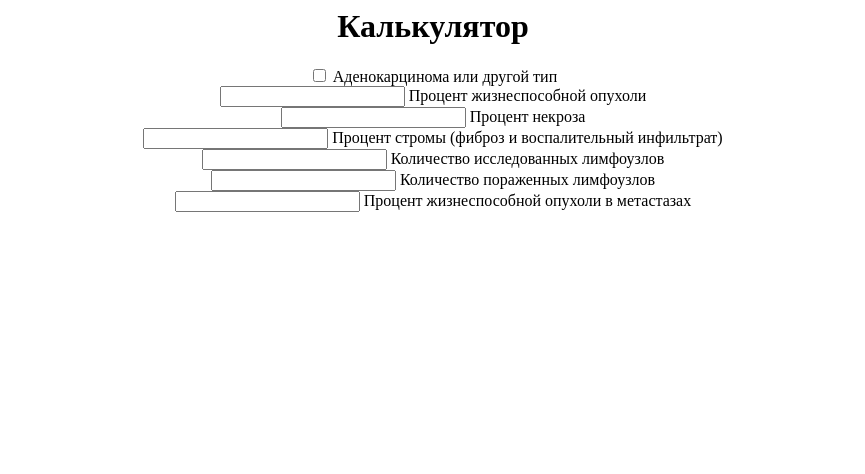
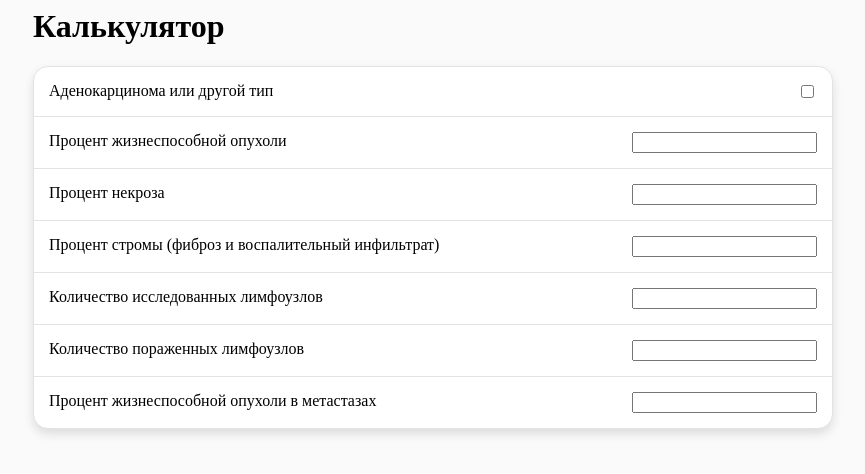
Before and after one commit to annadmitrievnashestakova/LUNGcalc, a plain HTML site: page index.html in a window 1280 px wide. Shown: the whole page, without its empty margins (207-1072 px from the left). Drawn offline with Linux system fonts and the light colour scheme.

Commit message:
gnome-like styling

```diff
--- a/css.css
+++ b/css.css
@@ -0,0 +1,42 @@
+:root {
+  --bg-color: #fafafa;
+  --txt-color: #000000;
+  --box-color: #ffffff;
+  --border-color: #e3e3e3;
+  --shade-color: #dddddd;
+}
+body {
+  color: var(--txt-color);
+  background-color: var(--bg-color);
+}
+.body {
+  margin: auto;
+  max-width: 800px;
+}
+.form {
+  display: grid;
+  gap: 1px;
+  border-radius: 15px;
+  background-color: var(--box-color);
+  border: 1px solid var(--border-color);
+  border-collapse: collapse;
+  box-shadow: 0px 5px 10px 0px var(--shade-color);
+}
+.form-item {
+  display: flex;
+  flex-direction: row;
+  flex-wrap: nowrap;
+  justify-content: space-between;
+
+  padding: 15px;
+  outline: 1px solid var(--border-color);
+}
+.form > :first-child, .form > :last-child {
+  outline: none;
+}
+input {
+}
+input[type="number"] {
+}
+input[type="checkbox"] {
+}
--- a/index.html
+++ b/index.html
@@ -6,35 +6,39 @@
 		<script type="text/javascript" src="scripts.js"></script>
 		<meta name="viewport" content="width=device-width, initial-scale=1.0">
 	</head>
-	<body align="center">
+	<body>
+		<div class="body">
 			<h1>Калькулятор</h1>
-		<div>
+			<div class="form">
+				<div class="form-item">
+					<span>Аденокарцинома или другой тип</span>
 					<input type="checkbox"></input>
-			<span>Аденокарцинома или другой тип</span>
 				</div>
-		<div>
+				<div class="form-item">
+					<span>Процент жизнеспособной опухоли</span>
 					<input type="number"></input>
-			<span>Процент жизнеспособной опухоли</span>
 				</div>
-		<div>
+				<div class="form-item">
+					<span>Процент некроза</span>
 					<input type="number"></input>
-			<span>Процент некроза</span>
 				</div>
-		<div>
+				<div class="form-item">
+					<span>Процент стромы (фиброз и воспалительный инфильтрат)</span>
 					<input type="number"></input>
-			<span>Процент стромы (фиброз и воспалительный инфильтрат)</span>
 				</div>
-		<div>
+				<div class="form-item">
+					<span>Количество исследованных лимфоузлов</span>
 					<input type="number"></input>
-			<span>Количество исследованных лимфоузлов</span>
 				</div>
-		<div>
+				<div class="form-item">
+					<span>Количество пораженных лимфоузлов</span>
 					<input type="number"></input>
-			<span>Количество пораженных лимфоузлов</span>
 				</div>
-		<div>
+				<div class="form-item">
+					<span>Процент жизнеспособной опухоли в метастазах</span>
 					<input type="number"></input>
-			<span>Процент жизнеспособной опухоли в метастазах</span>
+				</div>
+			</div>
 		</div>
 	</body>
 </html>
```
Lines whose indentation alone changed are shown as unchanged.
